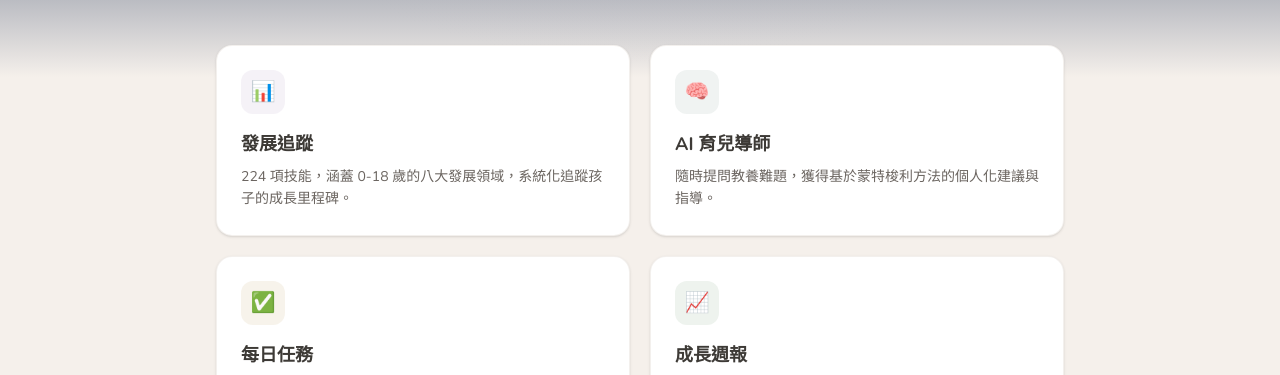
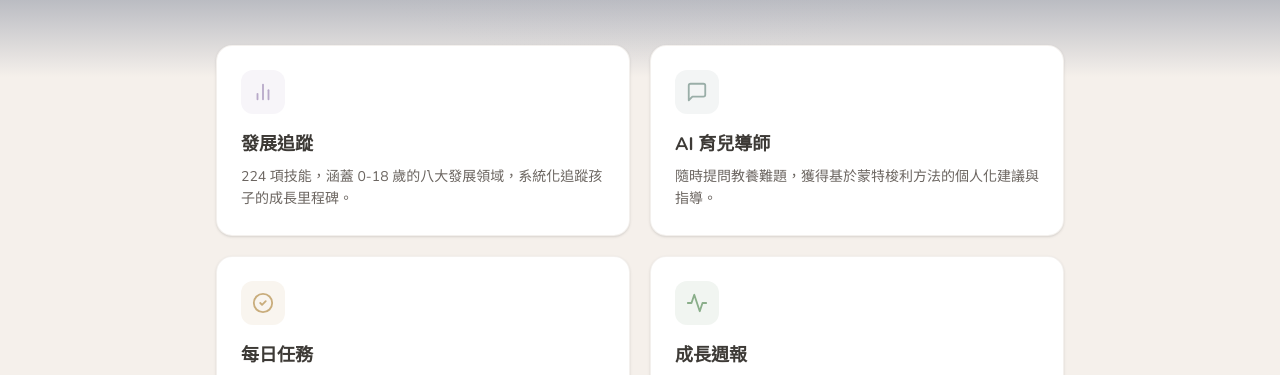
Before and after one commit to quakrliu/bloompath-web, a Next.js app: page / in a window 1280 px wide. Shown: the part 528-903 px from the top of the page. Built offline with nearby package versions, Linux system fonts and the light colour scheme.

Commit message:
fix: replace emoji icons with SVG in Morandi colors, soften stats
- Feature cards: emoji → line SVG icons using theme colors
- Stats numbers: purple → neutral text color
- Step circles: softer text color

Co-Authored-By: Claude Opus 4.6 <noreply@anthropic.com>

```diff
--- a/src/app/page.tsx
+++ b/src/app/page.tsx
@@ -1,17 +1,48 @@
 import Image from "next/image";
 import Link from "next/link";
+
+function IconTrack() {
+  return (
+    <svg width="22" height="22" viewBox="0 0 24 24" fill="none" stroke="#B8A9C9" strokeWidth="2" strokeLinecap="round" strokeLinejoin="round">
+      <line x1="18" y1="20" x2="18" y2="10" /><line x1="12" y1="20" x2="12" y2="4" /><line x1="6" y1="20" x2="6" y2="14" />
+    </svg>
+  );
+}
+
+function IconMentor() {
+  return (
+    <svg width="22" height="22" viewBox="0 0 24 24" fill="none" stroke="#9AAEA8" strokeWidth="2" strokeLinecap="round" strokeLinejoin="round">
+      <path d="M21 15a2 2 0 0 1-2 2H7l-4 4V5a2 2 0 0 1 2-2h14a2 2 0 0 1 2 2z" />
+    </svg>
+  );
+}
+
+function IconTask() {
+  return (
+    <svg width="22" height="22" viewBox="0 0 24 24" fill="none" stroke="#C9AD7C" strokeWidth="2" strokeLinecap="round" strokeLinejoin="round">
+      <path d="M12 22c5.523 0 10-4.477 10-10S17.523 2 12 2 2 6.477 2 12s4.477 10 10 10z" />
+      <path d="m9 12 2 2 4-4" />
+    </svg>
+  );
+}
+
+function IconReport() {
+  return (
+    <svg width="22" height="22" viewBox="0 0 24 24" fill="none" stroke="#8AAE8A" strokeWidth="2" strokeLinecap="round" strokeLinejoin="round">
+      <polyline points="22 12 18 12 15 21 9 3 6 12 2 12" />
+    </svg>
+  );
+}
 
 export default function Home() {
   return (
     <main className="min-h-screen">
       {/* Hero */}
       <section className="relative overflow-hidden">
-        {/* Background gradient */}
         <div className="absolute inset-0 bg-gradient-to-b from-[#1a2744] via-[#243352] to-cream" />
         <div className="absolute inset-0 bg-[radial-gradient(ellipse_at_top,rgba(184,169,201,0.15),transparent_70%)]" />
 
         <div className="relative max-w-4xl mx-auto px-6 pt-16 sm:pt-24 pb-24 sm:pb-32 text-center">
-          {/* Logo */}
           <div className="w-36 h-36 sm:w-44 sm:h-44 mx-auto mb-8 drop-shadow-2xl">
             <Image
               src="/logo.png"
@@ -23,7 +54,6 @@ export default function Home() {
             />
           </div>
 
-          {/* App name */}
           <h1 className="mb-5">
             <span className="block text-3xl sm:text-4xl lg:text-5xl font-extrabold text-white mb-2 tracking-wide">
               育見未來
@@ -33,7 +63,6 @@ export default function Home() {
             </span>
           </h1>
 
-          {/* Tagline */}
           <p className="text-lg sm:text-xl text-white/80 leading-relaxed max-w-lg mx-auto mb-3">
             用科學方法，陪孩子走每一步。
           </p>
@@ -52,8 +81,8 @@ export default function Home() {
               className="group bg-white rounded-2xl p-6 shadow-sm border border-border/50 hover:shadow-md hover:-translate-y-0.5 transition-all duration-300"
             >
               <div
-                className="w-11 h-11 rounded-xl flex items-center justify-center mb-4 text-xl"
-                style={{ background: f.color }}
+                className="w-11 h-11 rounded-xl flex items-center justify-center mb-4"
+                style={{ background: f.bg }}
               >
                 {f.icon}
               </div>
@@ -71,7 +100,7 @@ export default function Home() {
         <div className="grid grid-cols-3 gap-4">
           {stats.map((s) => (
             <div key={s.label} className="text-center py-6">
-              <div className="text-3xl sm:text-4xl font-extrabold text-primary-dark mb-1">
+              <div className="text-3xl sm:text-4xl font-extrabold text-text mb-1">
                 {s.value}
               </div>
               <div className="text-xs sm:text-sm text-text-muted">{s.label}</div>
@@ -88,7 +117,7 @@ export default function Home() {
         <div className="grid sm:grid-cols-3 gap-6">
           {steps.map((step, i) => (
             <div key={step.title} className="text-center">
-              <div className="w-10 h-10 rounded-full bg-primary/15 text-primary-dark font-extrabold text-lg flex items-center justify-center mx-auto mb-4">
+              <div className="w-10 h-10 rounded-full bg-primary/15 text-text-secondary font-bold text-base flex items-center justify-center mx-auto mb-4">
                 {i + 1}
               </div>
               <h3 className="font-bold text-text mb-2">{step.title}</h3>
@@ -139,26 +168,26 @@ export default function Home() {
 
 const features = [
   {
-    icon: "📊",
-    color: "rgba(184,169,201,0.15)",
+    icon: <IconTrack />,
+    bg: "rgba(184,169,201,0.12)",
     title: "發展追蹤",
     desc: "224 項技能，涵蓋 0-18 歲的八大發展領域，系統化追蹤孩子的成長里程碑。",
   },
   {
-    icon: "🧠",
-    color: "rgba(154,174,168,0.15)",
+    icon: <IconMentor />,
+    bg: "rgba(154,174,168,0.12)",
     title: "AI 育兒導師",
     desc: "隨時提問教養難題，獲得基於蒙特梭利方法的個人化建議與指導。",
   },
   {
-    icon: "✅",
-    color: "rgba(201,173,124,0.15)",
+    icon: <IconTask />,
+    bg: "rgba(201,173,124,0.12)",
     title: "每日任務",
     desc: "每天 3 個適齡活動建議，輕鬆融入日常生活，培養孩子的獨立性與能力。",
   },
   {
-    icon: "📈",
-    color: "rgba(138,174,138,0.15)",
+    icon: <IconReport />,
+    bg: "rgba(138,174,138,0.12)",
     title: "成長週報",
     desc: "每週自動生成成長報告，掌握孩子的進步趨勢與下一步發展重點。",
   },
```
